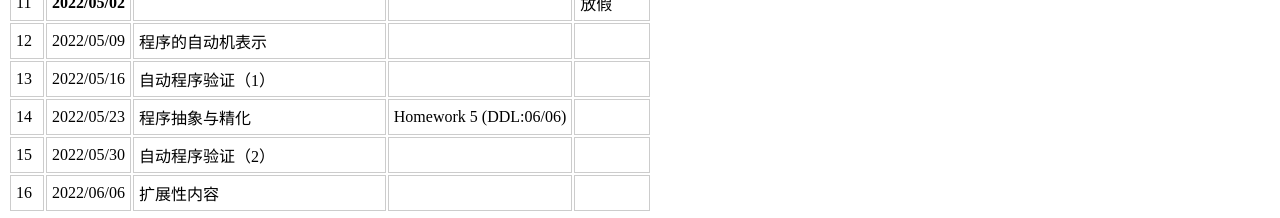
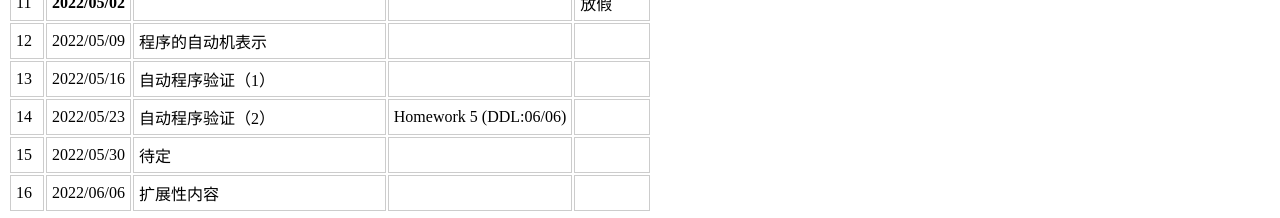
Before and after one commit to feihe/feihe.github.io, a Jekyll site: the page built from teaching/ProgramVerification/s22/index.md, in a window 1280 px wide. Shown: the part 940-1158 px from the top of the page. Built offline with Jekyll 4.4.1, drawn with Linux system fonts in a browser that asks for light colours; nearby versions of some CDN libraries.

Commit message:
adjust teaching schedule

```diff
--- a/teaching/ProgramVerification/s22/index.md
+++ b/teaching/ProgramVerification/s22/index.md
@@ -43,6 +43,6 @@ permalink: /ProgramVerification/s22
 | 11   | <b>2022/05/02</b> |  |  | 放假 |
 | 12   | 2022/05/09 | 程序的自动机表示  |    |       |
 | 13   | 2022/05/16 | 自动程序验证（1） |       |        |
-| 14   | 2022/05/23 | 程序抽象与精化    | Homework 5 (DDL:06/06) |      |
-| 15   | 2022/05/30 | 自动程序验证（2） |   |               |
+| 14   | 2022/05/23 | 自动程序验证（2） | Homework 5 (DDL:06/06) |      |
+| 15   | 2022/05/30 | 待定 |   |               |
 | 16   | 2022/06/06 | 扩展性内容 |      |               |
```
